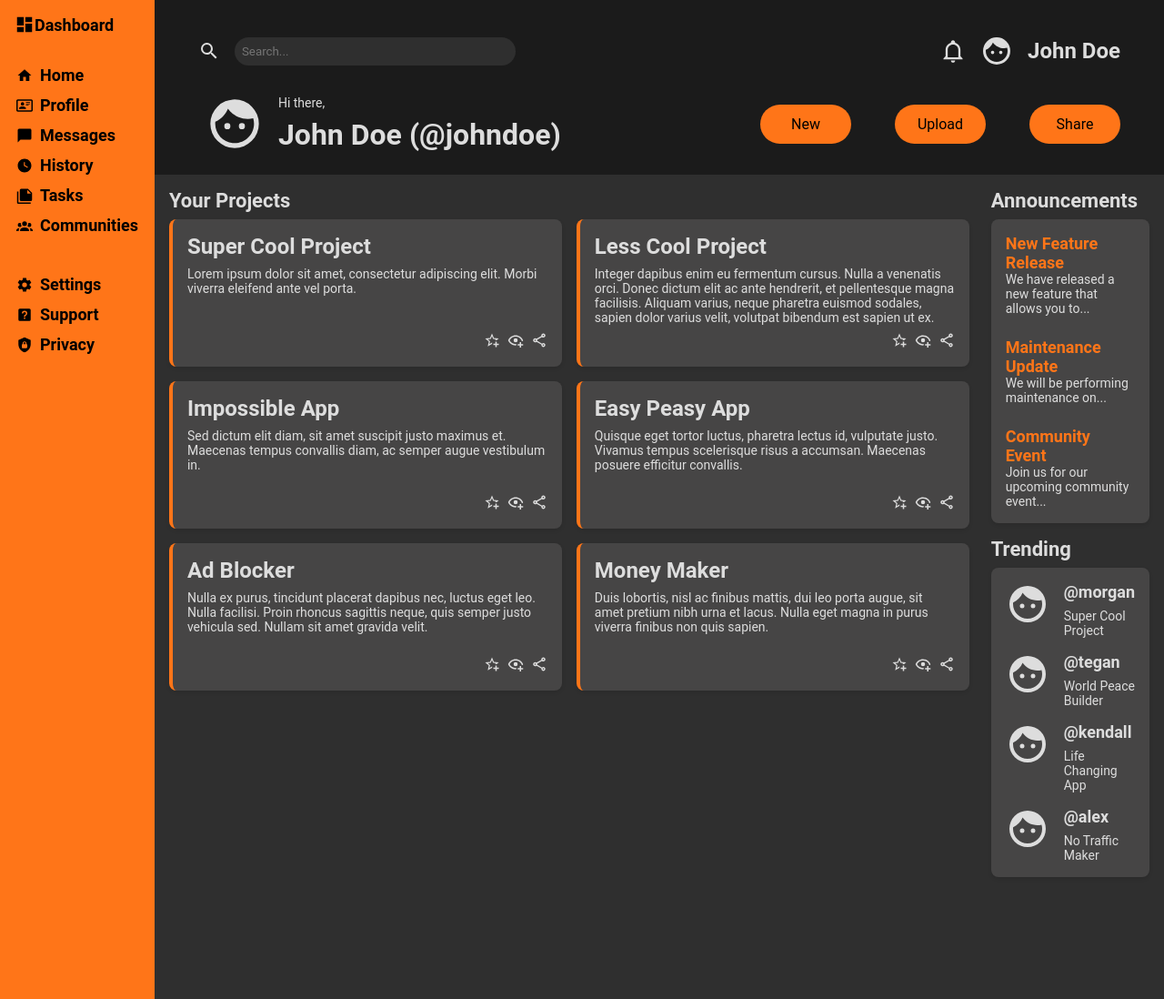
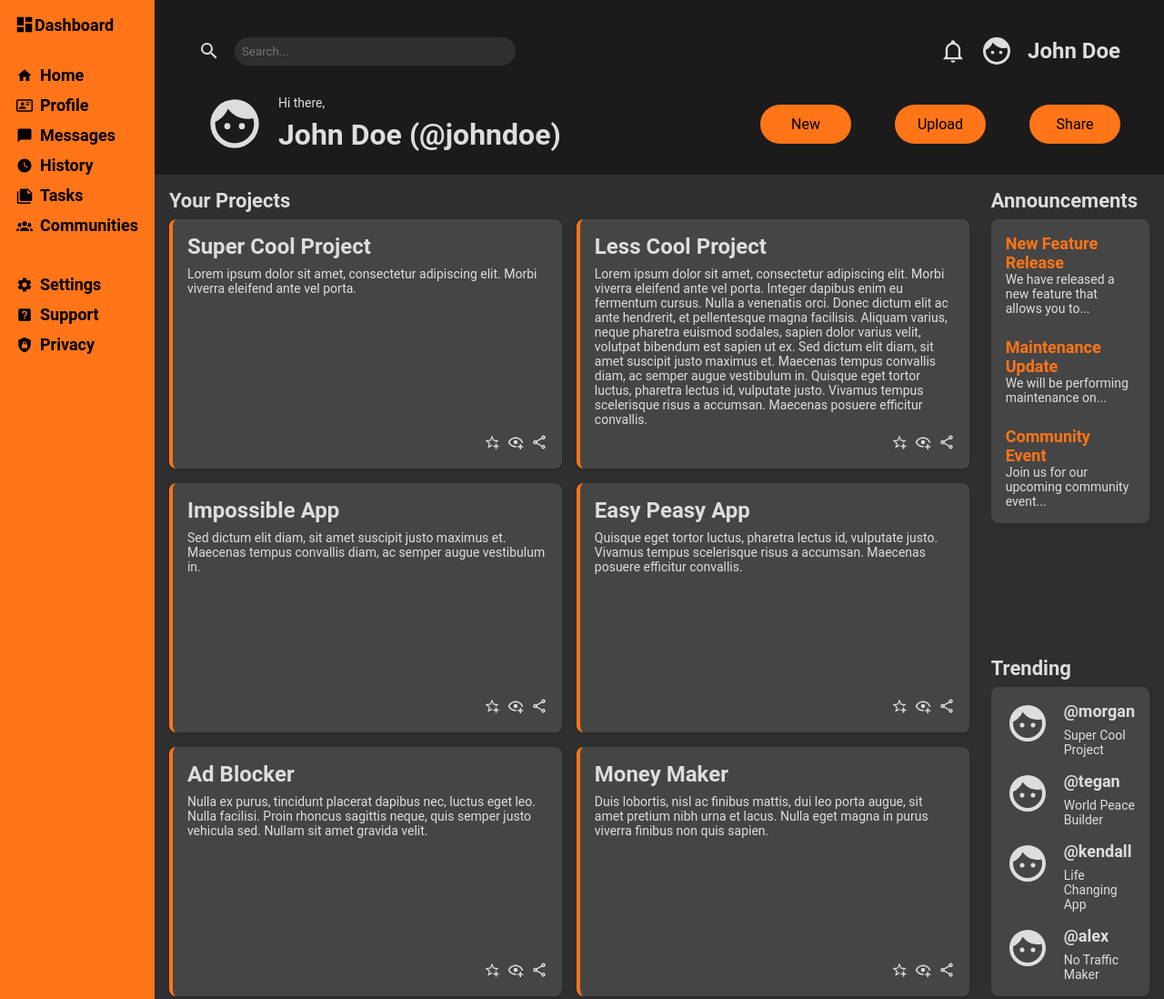
Before and after one commit to JOGR-aspit/webudvikling-2, a plain HTML site: page assignments/admin-dashboard/solution/index.html in a window 1280 px wide. Shown: the top 1098 px of the page at 91% size. Drawn offline with Linux system fonts and the light colour scheme.

Commit message:
add lorem ipsum

```diff
--- a/assignments/admin-dashboard/solution/index.html
+++ b/assignments/admin-dashboard/solution/index.html
@@ -116,12 +116,14 @@
                         <card class="project-card">
                             <div class="project-card-text">
                                 <h3>Less Cool Project</h3>
-                                <p>Integer dapibus enim eu fermentum cursus. Nulla a venenatis orci. Donec dictum
-                                    elit
-                                    ac
-                                    ante hendrerit, et pellentesque magna facilisis. Aliquam varius, neque pharetra
-                                    euismod
-                                    sodales, sapien dolor varius velit, volutpat bibendum est sapien ut ex.</p>
+                                <p>Lorem ipsum dolor sit amet, consectetur adipiscing elit. Morbi viverra eleifend ante
+                                    vel porta. Integer dapibus enim eu fermentum cursus. Nulla a venenatis orci. Donec
+                                    dictum elit ac ante hendrerit, et pellentesque magna facilisis. Aliquam varius,
+                                    neque pharetra euismod sodales, sapien dolor varius velit, volutpat bibendum est
+                                    sapien ut ex. Sed dictum elit diam, sit amet suscipit justo maximus et. Maecenas
+                                    tempus convallis diam, ac semper augue vestibulum in. Quisque eget tortor luctus,
+                                    pharetra lectus id, vulputate justo. Vivamus tempus scelerisque risus a accumsan.
+                                    Maecenas posuere efficitur convallis. </p>
                             </div>
                             <div class="project-card-footer">
                                 <ul class="project-card-footer-icons">
```
